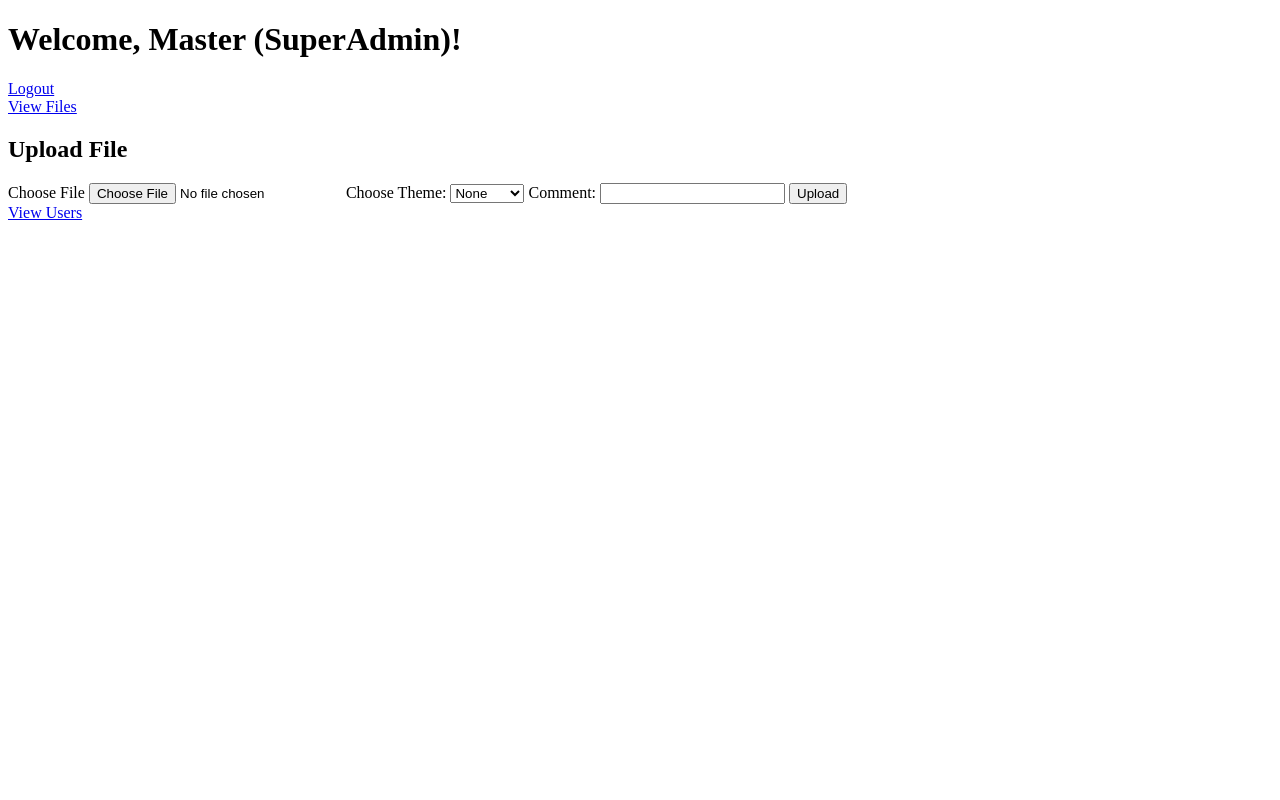
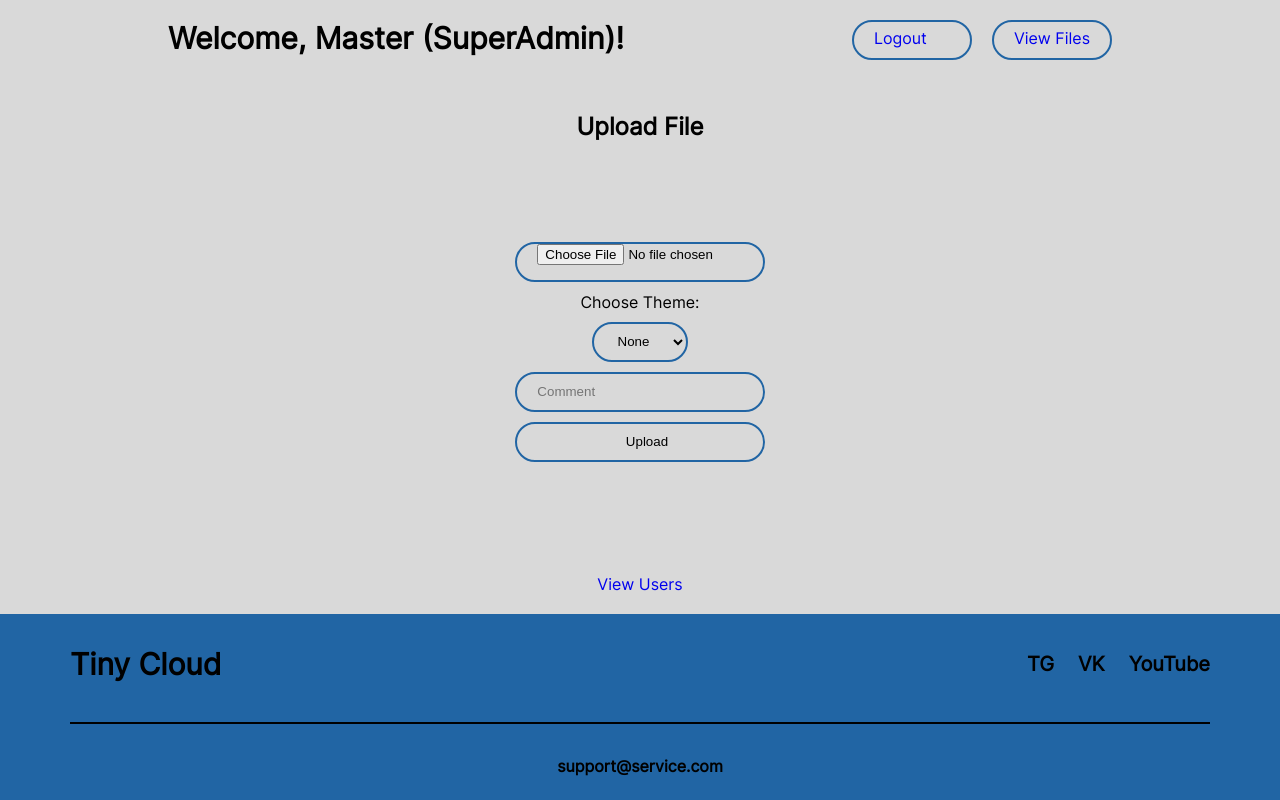
Before and after one commit to morenoler/Tiny-Cloud, a Flask app: page / in a window 1280 px wide. Run offline with Flask 3, Linux system fonts and the light colour scheme; a user stored in the database is signed in; data comes from the database, SQL or seed files in the repository; some libraries are stand-ins or nearby versions.

Commit message:
Add files via upload
обновлены index, login и register

```diff
--- a/templates/index.html
+++ b/templates/index.html
@@ -6,23 +6,31 @@
     <meta http-equiv="X-UA-Compatible" content="IE=edge">
     <meta name="viewport" content="width=device-width, initial-scale=1.0">
     <title>Home</title>
+    <link rel="stylesheet" href="{{ url_for('static', filename='styles.css')}}" />
 </head>
-<body>
+<body class = "page">
+    <main>
     {% if user %}
         <!-- Если пользователь вошел в систему, покажите файлы и форму загрузки -->
+        <div class="heading">
         <h1>Welcome, {{ user.username }} ({{user.status}})!</h1>
-        <a href="{{ url_for('logout') }}">Logout</a>
+            <div class="links">
+        <a href="{{ url_for('logout') }}" class = "link">Logout</a>
         <br>
-        <a href="{{ url_for('view_files') }}">View Files</a>
+        <a href="{{ url_for('view_files') }}" class="link">View Files</a>
+            </div>
+        </div>
+        <div class="content">
+
 
         <h2>Upload File</h2>
-        <form action="{{ url_for('upload_file') }}" method="post" enctype="multipart/form-data">
+        <form class="form" action="{{ url_for('upload_file') }}" method="post" enctype="multipart/form-data">
             {{ upload_form.csrf_token }}
-            {{ upload_form.file.label }}
-            {{ upload_form.file }}
+
+            {{ upload_form.file() }}
 
             <label for="theme">Choose Theme:</label>
-            <select name="theme" id="theme">
+            <select name="theme" id="theme" class="select_big">
                 <option value="None">None</option>
                 <option value="Coding">Coding</option>
                 <option value="Gaming">Gaming</option>
@@ -34,10 +42,12 @@
             </select>
 
             <!-- Add a new input for the comment -->
-            <label for="comment">Comment:</label>
-            <input type="text" name="comment" id="comment" maxlength="255">
+
+            <input type="text" name="comment" id="comment" maxlength="255" placeholder="Comment">
 
             {{ upload_form.submit }}
+
+    </div>
         </form>
         {% if user.status == 'SuperAdmin' %}
             <a href="{{ url_for('SuperAdmin_users') }}">View Users</a>
@@ -56,9 +66,35 @@
             <!-- ... (ваш код формы входа) -->
         </form>
         <br>
-
-        <a href="{{ url_for('register') }}">Register</a>
-        <a href="{{ url_for('login') }}">Log in</a>
+        <div class = "links">
+        <a href="{{ url_for('register') }}" class="link">Register</a>
+        <a href="{{ url_for('login') }}" class = "link">Log in</a>
+    </div>
     {% endif %}
+</main>
+<footer>
+    <div class="footer-content">
+        <a class="footer__logo" href="index.html">
+            <h1 a class="footer__logo-image">Tiny Cloud</h1>
+        </a>
+        <nav>
+            <ul class="nav-list">
+                <li class="nav-item">
+                    <a href="" class="nav-link">TG</a>
+                </li>
+                <li class="nav-item">
+                    <a href="" class="nav-link">VK</a>
+                </li>
+                <li class="nav-item">
+                    <a href="" class="nav-link">YouTube</a>
+                </li>
+            </ul>
+        </nav>
+    </div>
+    <hr class="hr2">
+    <div class="copyright">
+        <p class="copyright-text">support@service.com</p>
+    </div>
+</footer>
 </body>
 </html>
```
Also changed, not shown: templates/login.html (+39 -11 lines), templates/register.html (+5 -2 lines).
